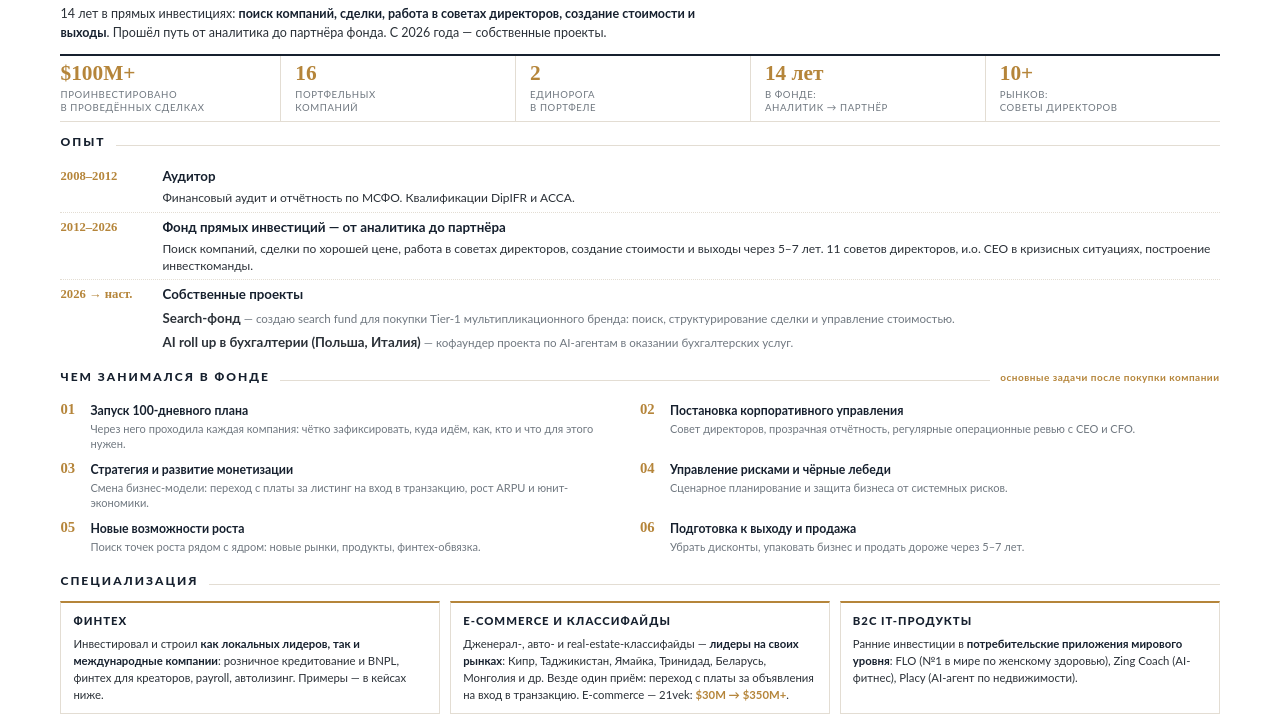
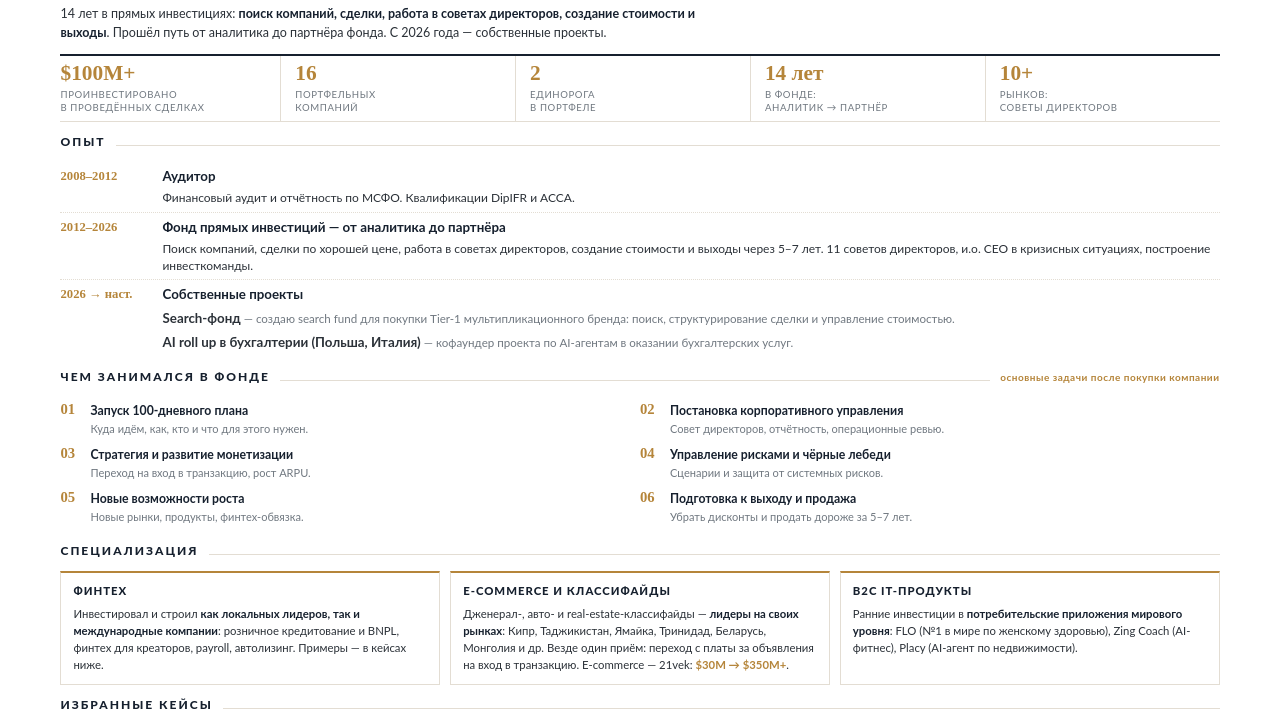
Before and after one commit to denwik86/cowork-workspace, a plain HTML site: page outputs/cv_viktar.html in a window 1280 px wide. Shown: the part 64-786 px from the top of the page. Drawn offline with Linux system fonts and the light colour scheme.

Commit message:
sync: 2026-06-30 13:56:12 from Cowork

```diff
--- a/outputs/cv_viktar.html
+++ b/outputs/cv_viktar.html
@@ -188,12 +188,12 @@
 <div class="section">
   <div class="sec-head"><h2>Чем занимался в фонде</h2><div class="rule"></div><div class="tag">основные задачи после покупки компании</div></div>
   <div class="pillars">
-    <div class="pillar"><div class="pn">01</div><div class="pt"><b>Запуск 100-дневного плана</b><span>Через него проходила каждая компания: чётко зафиксировать, куда идём, как, кто и что для этого нужен.</span></div></div>
-    <div class="pillar"><div class="pn">02</div><div class="pt"><b>Постановка корпоративного управления</b><span>Совет директоров, прозрачная отчётность, регулярные операционные ревью с CEO и CFO.</span></div></div>
-    <div class="pillar"><div class="pn">03</div><div class="pt"><b>Стратегия и развитие монетизации</b><span>Смена бизнес-модели: переход с платы за листинг на вход в транзакцию, рост ARPU и юнит-экономики.</span></div></div>
-    <div class="pillar"><div class="pn">04</div><div class="pt"><b>Управление рисками и чёрные лебеди</b><span>Сценарное планирование и защита бизнеса от системных рисков.</span></div></div>
-    <div class="pillar"><div class="pn">05</div><div class="pt"><b>Новые возможности роста</b><span>Поиск точек роста рядом с ядром: новые рынки, продукты, финтех-обвязка.</span></div></div>
-    <div class="pillar"><div class="pn">06</div><div class="pt"><b>Подготовка к выходу и продажа</b><span>Убрать дисконты, упаковать бизнес и продать дороже через 5–7 лет.</span></div></div>
+    <div class="pillar"><div class="pn">01</div><div class="pt"><b>Запуск 100-дневного плана</b><span>Куда идём, как, кто и что для этого нужен.</span></div></div>
+    <div class="pillar"><div class="pn">02</div><div class="pt"><b>Постановка корпоративного управления</b><span>Совет директоров, отчётность, операционные ревью.</span></div></div>
+    <div class="pillar"><div class="pn">03</div><div class="pt"><b>Стратегия и развитие монетизации</b><span>Переход на вход в транзакцию, рост ARPU.</span></div></div>
+    <div class="pillar"><div class="pn">04</div><div class="pt"><b>Управление рисками и чёрные лебеди</b><span>Сценарии и защита от системных рисков.</span></div></div>
+    <div class="pillar"><div class="pn">05</div><div class="pt"><b>Новые возможности роста</b><span>Новые рынки, продукты, финтех-обвязка.</span></div></div>
+    <div class="pillar"><div class="pn">06</div><div class="pt"><b>Подготовка к выходу и продажа</b><span>Убрать дисконты и продать дороже за 5–7 лет.</span></div></div>
   </div>
 </div>
 
```
